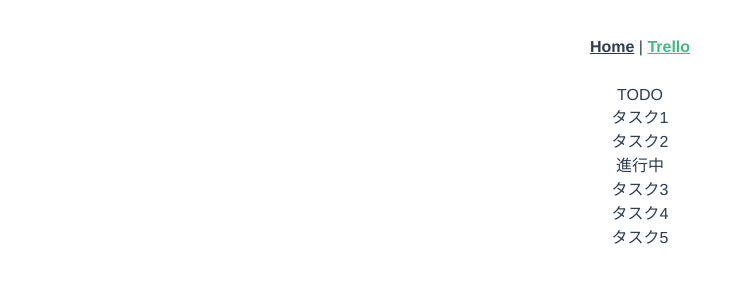
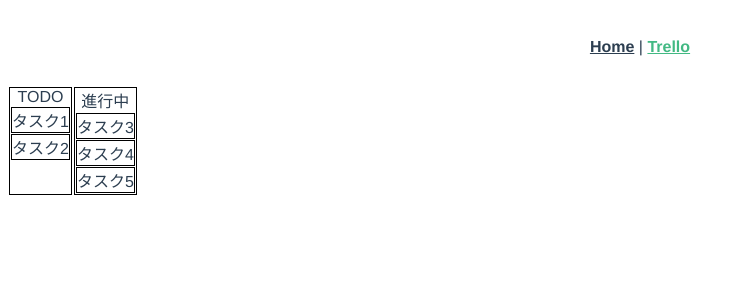
Before and after one commit to kuni0128/vue-ts-sample2, a Vue app: page /#/trello in a window 1280 px wide. Shown: the top 300 px of the page, without its empty margins (0-744 px from the left). Built offline with nearby package versions, Linux system fonts and the light colour scheme.

Commit message:
add style

```diff
--- a/src/components/Card.vue
+++ b/src/components/Card.vue
@@ -1,5 +1,5 @@
 <template>
-  <div>
+  <div class="card">
     {{ card.text }}
   </div>
 </template>
@@ -14,3 +14,9 @@ export default class Card extends Vue {
   private card!: ICard;
 }
 </script>
+
+<style lang="scss" scoped>
+.card {
+  border: 1px solid #000000;
+}
+</style>
--- a/src/components/List.vue
+++ b/src/components/List.vue
@@ -1,5 +1,5 @@
 <template>
-  <div>
+  <div class="list">
     {{ list.name }}
     <Card v-for="card in list.cards" :key="card.id" :card=card />
   </div>
@@ -20,3 +20,13 @@ export default class List extends Vue {
   private list!: IList;
 }
 </script>
+
+<style lang="scss" scoped>
+.list {
+  border: 1px solid #000000;
+
+  > .card {
+    margin: 1px;
+  }
+}
+</style>
--- a/src/views/Trello.vue
+++ b/src/views/Trello.vue
@@ -19,3 +19,13 @@ export default class Trello extends Vue {
   private lists: IList[] = createInitialLists();
 }
 </script>
+
+<style lang="scss" scoped>
+.trello {
+  display: flex;
+
+  > .list {
+    margin: 1px;
+  }
+}
+</style>
```
